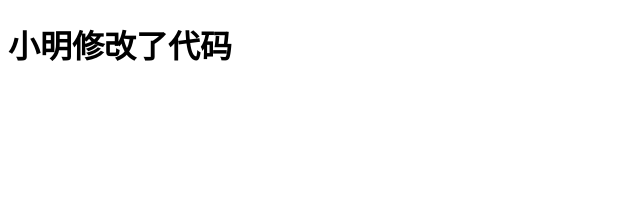
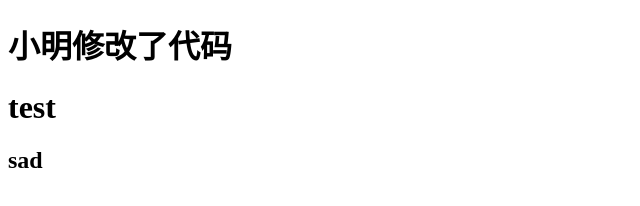
Before and after one commit to NathanCh3n/test, a plain HTML site: page index.html in a window 1280 px wide. Shown: the whole page, without its empty margins (0-640 px from the left). Drawn offline with Linux system fonts and the light colour scheme.

```diff
--- a/index.html
+++ b/index.html
@@ -8,6 +8,8 @@
 <body>
   <h1></h1>
   <h1>小明修改了代码</h1>
+  <h1>test</h1>
+  <h2>sad</h2>
   <script>
 
   </script>
```
